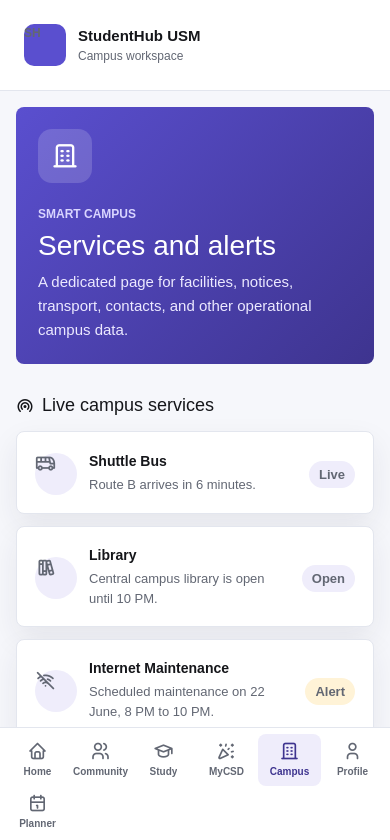
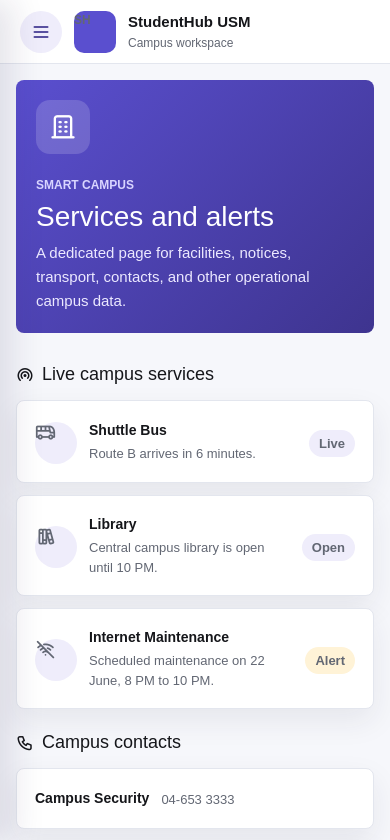
Before and after one commit to PolymerCat/makerpreneur, a Next.js app in the folder myapp/: page /campus in a window 390 px wide. Shown: the top 840 px of the page. Built offline with nearby package versions, Linux system fonts and the light colour scheme; no server answers.

Commit message:
created planner ui

```diff
--- a/myapp/app/globals.css
+++ b/myapp/app/globals.css
@@ -25,11 +25,18 @@
 
 * {
   box-sizing: border-box;
+  -webkit-tap-highlight-color: transparent;
+}
+
+html {
+  -webkit-text-size-adjust: 100%;
 }
 
 body {
   min-height: 100vh;
+  min-height: 100dvh;
   margin: 0;
+  overscroll-behavior-y: none;
   background: var(--background);
   color: var(--text);
   font-family: Arial, Helvetica, sans-serif;
@@ -41,12 +48,20 @@ a {
 }
 
 button,
-input {
+input,
+select,
+textarea {
   font: inherit;
 }
 
+input,
+select,
+textarea {
+  width: 100%;
+  font-size: 16px;
+}
+
 input {
-  width: 100%;
   height: 44px;
   border: 1px solid var(--line);
   border-radius: var(--radius);
@@ -54,29 +69,124 @@ input {
 }
 
 .app-shell {
-  display: grid;
+  display: flex;
   min-height: 100vh;
-  grid-template-columns: 264px minmax(0, 1fr);
+  min-height: 100dvh;
+  flex-direction: column;
 }
 
-.sidebar {
+.topbar {
   position: sticky;
   top: 0;
+  z-index: 40;
   display: flex;
-  height: 100vh;
-  flex-direction: column;
-  gap: 24px;
-  border-right: 1px solid var(--line);
+  align-items: center;
+  gap: 12px;
+  min-height: 64px;
+  border-bottom: 1px solid var(--line);
   background: var(--surface);
-  padding: 24px;
+  padding: 0 20px;
+}
+
+.topbar-burger {
+  display: grid;
+  width: 42px;
+  height: 42px;
+  place-items: center;
+  border: 0;
+  border-radius: 999px;
+  background: var(--brand-soft);
+  color: var(--brand-deep);
+  cursor: pointer;
+  font-size: 20px;
+  transition: background 0.15s;
+}
+
+.topbar-burger:hover {
+  background: #e2ddfa;
 }
 
 .content-shell {
   display: flex;
   width: min(1180px, 100%);
+  margin: 0 auto;
   flex-direction: column;
   gap: 28px;
   padding: 32px;
+}
+
+.drawer-backdrop {
+  position: fixed;
+  inset: 0;
+  z-index: 50;
+  background: rgba(20, 18, 40, 0.45);
+  opacity: 0;
+  pointer-events: none;
+  transition: opacity 0.2s ease;
+}
+
+.drawer-backdrop.open {
+  opacity: 1;
+  pointer-events: auto;
+}
+
+.drawer {
+  position: fixed;
+  top: 0;
+  bottom: 0;
+  left: 0;
+  z-index: 60;
+  display: flex;
+  width: min(300px, 88vw);
+  transform: translateX(-100%);
+  flex-direction: column;
+  gap: 20px;
+  border-right: 1px solid var(--line);
+  background: var(--surface);
+  box-shadow: 12px 0 32px rgba(30, 26, 70, 0.12);
+  padding: calc(20px + env(safe-area-inset-top)) 20px calc(20px + env(safe-area-inset-bottom));
+  transition: transform 0.22s ease;
+}
+
+.drawer.open {
+  transform: translateX(0);
+}
+
+.drawer-head {
+  display: flex;
+  align-items: center;
+  gap: 10px;
+}
+
+.drawer-head strong {
+  flex: 1;
+  color: var(--muted);
+  font-size: 13px;
+  font-weight: 800;
+  text-transform: uppercase;
+  letter-spacing: 0.04em;
+}
+
+.drawer-close {
+  display: grid;
+  width: 34px;
+  height: 34px;
+  place-items: center;
+  border: 0;
+  border-radius: 999px;
+  background: var(--surface-strong);
+  color: var(--muted);
+  cursor: pointer;
+}
+
+.drawer-close:hover {
+  color: var(--brand-deep);
+}
+
+.drawer-foot {
+  margin-top: auto;
+  color: var(--muted);
+  font-size: 12px;
 }
 
 .brand-block {
@@ -502,6 +612,21 @@ input {
 
 /* ============ Planner / Calendar ============ */
 
+.command-page {
+  display: flex;
+  max-width: 1200px;
+  margin: 0 auto;
+  flex-direction: column;
+  gap: 24px;
+  padding: 32px;
+}
+
+@media (max-width: 620px) {
+  .command-page {
+    padding: 16px;
+  }
+}
+
 .planner-toolbar {
   display: flex;
   align-items: center;
@@ -643,49 +768,9 @@ input {
 }
 
 @media (max-width: 980px) {
-  .app-shell {
-    display: block;
-    padding-bottom: 74px;
-  }
-
-  .sidebar {
-    position: static;
-    height: auto;
-    border-right: 0;
-    border-bottom: 1px solid var(--line);
-  }
-
-  .sidebar .main-nav {
-    position: fixed;
-    right: 0;
-    bottom: 0;
-    left: 0;
-    z-index: 10;
-    display: grid;
-    grid-template-columns: repeat(6, minmax(0, 1fr));
-    gap: 0;
-    border-top: 1px solid var(--line);
-    background: var(--surface);
-    padding: 6px;
-  }
-
-  .main-nav a {
-    flex-direction: column;
-    gap: 3px;
-    padding: 7px 4px;
-    text-align: center;
-  }
-
-  .main-nav a span {
-    overflow: hidden;
-    max-width: 100%;
-    font-size: 10px;
-    text-overflow: ellipsis;
-    white-space: nowrap;
-  }
-
   .content-shell {
     padding: 22px;
+    padding-top: calc(22px + env(safe-area-inset-top));
   }
 
   .page-hero,
@@ -704,10 +789,11 @@ input {
 @media (max-width: 620px) {
   .content-shell {
     padding: 16px;
+    padding-top: calc(16px + env(safe-area-inset-top));
   }
 
   .page-hero {
-    padding: 22px;
+    padding: 20px;
   }
 
   .metric-grid,
@@ -716,4 +802,64 @@ input {
   .responsive-grid {
     grid-template-columns: 1fr;
   }
+
+  /* Larger touch targets */
+  .small-action,
+  .button-link,
+  .secondary-button {
+    min-height: 40px;
+  }
+
+  /* Let list rows wrap instead of overflowing */
+  .row-card,
+  .media-card,
+  .contact-card {
+    flex-wrap: wrap;
+  }
+
+  /* Calendar: dots instead of full event pills */
+  .calendar-day {
+    min-height: 56px;
+    padding: 4px;
+    gap: 3px;
+  }
+
+  .cal-event {
+    width: 9px;
+    height: 9px;
+    overflow: visible;
+    border-radius: 50%;
+    padding: 0;
+    font-size: 0;
+    line-height: 0;
+    background: currentColor !important;
+  }
+
+  .cal-event.more {
+    width: auto;
+    height: auto;
+    border-radius: 0;
+    padding: 0;
+    font-size: 10px;
+    line-height: 1.2;
+    background: none !important;
+    color: var(--muted);
+  }
+
+  /* Modal becomes a bottom sheet */
+  .modal-backdrop {
+    align-items: flex-end;
+    padding: 0;
+  }
+
+  .modal {
+    width: 100%;
+    max-height: 92vh;
+    border-radius: 16px 16px 0 0;
+  }
+
+  .planner-toolbar {
+    flex-direction: column;
+    align-items: stretch;
+  }
 }
--- a/myapp/app/layout.tsx
+++ b/myapp/app/layout.tsx
@@ -1,10 +1,29 @@
-import type { Metadata } from "next";
+import type { Metadata, Viewport } from "next";
 import "./globals.css";
 import { AuthProvider } from "@/lib/auth-context";
 
 export const metadata: Metadata = {
   title: "StudentHub USM",
   description: "A React and TypeScript recreation of the StudentHub USM sample prototype.",
+  appleWebApp: {
+    capable: true,
+    statusBarStyle: "default",
+    title: "StudentHub USM",
+  },
+  icons: {
+    icon: [
+      { url: "/icons/icon-192.png", sizes: "192x192", type: "image/png" },
+      { url: "/icons/icon-512.png", sizes: "512x512", type: "image/png" },
+    ],
+    apple: { url: "/icons/icon-192.png", sizes: "192x192", type: "image/png" },
+  },
+};
+
+export const viewport: Viewport = {
+  width: "device-width",
+  initialScale: 1,
+  viewportFit: "cover",
+  themeColor: "#5a4fcf",
 };
 
 export default function RootLayout({
--- a/myapp/app/page.tsx
+++ b/myapp/app/page.tsx
@@ -118,7 +118,7 @@ export default function CommandPage() {
   }
 
   return (
-    <main style={{ maxWidth: 1200, margin: "0 auto", padding: 32, display: "flex", flexDirection: "column", gap: 24 }}>
+    <main className="command-page">
       <div className="brand-block" style={{ marginBottom: 8 }}>
         <span className="brand-mark">SH</span>
         <div>
--- a/myapp/app/profile/page.tsx
+++ b/myapp/app/profile/page.tsx
@@ -81,7 +81,7 @@ export default function ProfilePage() {
                   border: "1px solid var(--line)",
                   borderRadius: "var(--radius)",
                   padding: "0 12px",
-                  fontSize: 14,
+                  fontSize: 16,
                   background: "var(--surface)",
                   marginTop: 7,
                 }}
--- a/myapp/components/domain/EventForm.tsx
+++ b/myapp/components/domain/EventForm.tsx
@@ -156,7 +156,7 @@ const selectStyle: React.CSSProperties = {
   border: "1px solid var(--line)",
   borderRadius: "var(--radius)",
   padding: "0 12px",
-  fontSize: 14,
+  fontSize: 16,
   background: "var(--surface)",
 };
 
@@ -167,6 +167,6 @@ const textareaStyle: React.CSSProperties = {
   borderRadius: "var(--radius)",
   padding: 11,
   fontFamily: "inherit",
-  fontSize: 14,
+  fontSize: 16,
   resize: "vertical",
 };
--- a/myapp/components/domain/SubjectsSection.tsx
+++ b/myapp/components/domain/SubjectsSection.tsx
@@ -95,7 +95,7 @@ export function SubjectsSection() {
                 border: "1px solid var(--line)",
                 borderRadius: "var(--radius)",
                 padding: 11,
-                fontSize: 14,
+                fontSize: 16,
                 fontFamily: "inherit",
                 marginTop: 7,
                 resize: "vertical",
--- a/myapp/components/layout/AppShell.tsx
+++ b/myapp/components/layout/AppShell.tsx
@@ -1,14 +1,34 @@
+"use client";
+
+import { useState } from "react";
 import { navItems } from "@/lib/sample-data";
 import { MainNav } from "./MainNav";
+import { Icon } from "@/components/ui/Icon";
 
 type AppShellProps = {
   children: React.ReactNode;
 };
 
 export function AppShell({ children }: AppShellProps) {
+  const [navOpen, setNavOpen] = useState(false);
+
+  function closeNav() {
+    setNavOpen(false);
+  }
+
   return (
     <div className="app-shell">
-      <aside className="sidebar">
+      <header className="topbar">
+        <button
+          className="topbar-burger"
+          type="button"
+          onClick={() => setNavOpen((v) => !v)}
+          aria-label="Toggle navigation"
+          aria-expanded={navOpen}
+        >
+          <Icon name={navOpen ? "ti-x" : "ti-menu-2"} />
+        </button>
+
         <div className="brand-block">
           <span className="brand-mark">SH</span>
           <div>
@@ -16,8 +36,24 @@ export function AppShell({ children }: AppShellProps) {
             <span>Campus workspace</span>
           </div>
         </div>
-        <MainNav items={navItems} />
+      </header>
+
+      <div className={`drawer-backdrop ${navOpen ? "open" : ""}`} onClick={closeNav} aria-hidden="true" />
+
+      <aside className={`drawer ${navOpen ? "open" : ""}`} aria-hidden={!navOpen}>
+        <div className="drawer-head">
+          <span className="brand-mark">SH</span>
+          <strong>Navigation</strong>
+          <button className="drawer-close" type="button" onClick={closeNav} aria-label="Close navigation">
+            <Icon name="ti-x" />
+          </button>
+        </div>
+
+        <MainNav items={navItems} onNavigate={closeNav} />
+
+        <p className="drawer-foot">StudentHub USM · campus workspace</p>
       </aside>
+
       <main className="content-shell">{children}</main>
     </div>
   );
--- a/myapp/components/layout/MainNav.tsx
+++ b/myapp/components/layout/MainNav.tsx
@@ -7,9 +7,10 @@ import { Icon } from "@/components/ui/Icon";
 
 type MainNavProps = {
   items: NavItem[];
+  onNavigate?: () => void;
 };
 
-export function MainNav({ items }: MainNavProps) {
+export function MainNav({ items, onNavigate }: MainNavProps) {
   const pathname = usePathname();
 
   return (
@@ -18,7 +19,7 @@ export function MainNav({ items }: MainNavProps) {
         const isActive = item.href === "/" ? pathname === "/" : pathname.startsWith(item.href);
 
         return (
-          <Link className={isActive ? "active" : ""} href={item.href} key={item.href}>
+          <Link className={isActive ? "active" : ""} href={item.href} key={item.href} onClick={onNavigate}>
             <Icon name={item.icon} />
             <span>{item.label}</span>
           </Link>
```
Also changed, not shown: myapp/app/manifest.ts (added, +35 -0 lines), myapp/public/icons/icon-192.png (added), myapp/public/icons/icon-512.png (added).
